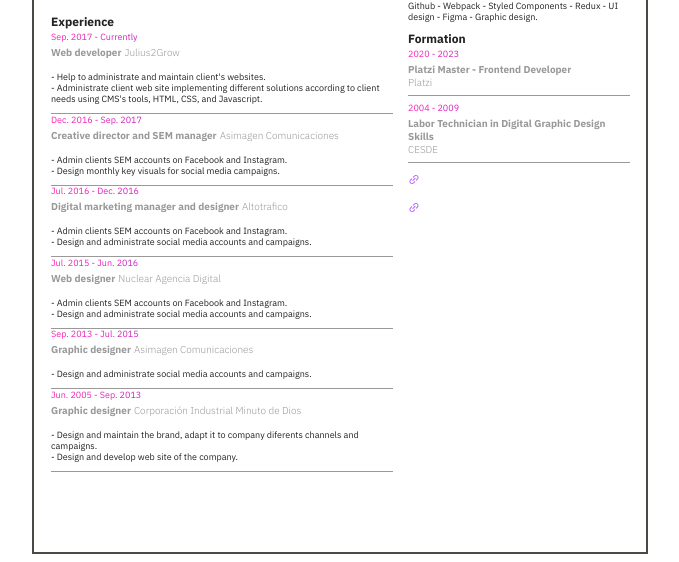
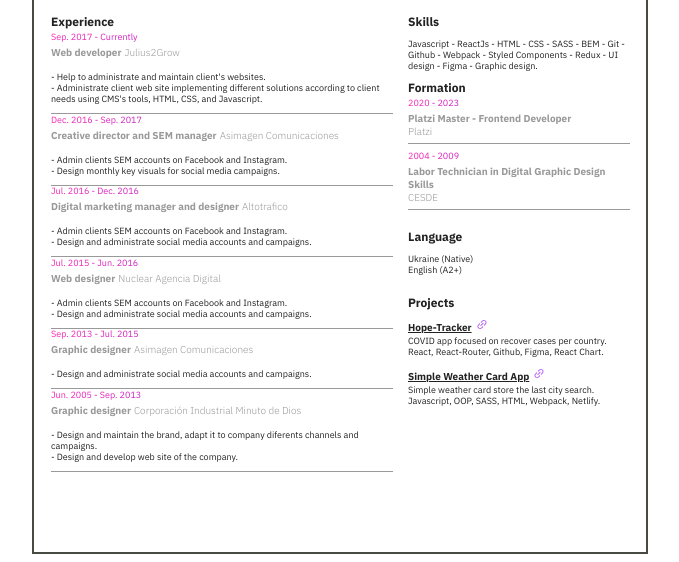
Before and after one commit to vitalik203/Resume_seven, a website: page index.html in a window 1280 px wide. Shown: the part 287-849 px from the top of the page, without its empty margins (300-979 px from the left). Drawn offline with Linux system fonts and the light colour scheme.

Commit message:
perf: finished resume page
BREAKING CHANGE: finished resume page

```diff
--- a/index.html
+++ b/index.html
@@ -109,20 +109,23 @@
                 </div>
                 <div class="col2__h-line"></div>
 
-                <div class="col2__title"></div>
-                <p class="col2__languages"></p>
+                <div class="col2__title">Language</div>
+                <p class="col2__languages">Ukraine (Native) <br>
+                    English (A2+)</p>
 
-                <div class="col2__title"></div>
+                <div class="col2__title">Projects</div>
                 <div class="col2__project-cover">
-                    <p class="project__title"></p>
+                    <a href="#" class="project__title">Hope-Tracker</a>
                     <img src="img/ant-design_link-outlined.svg" alt="linkicon" class="project__link-icon">
                 </div>
-                <div class="col2__project__description"></div>
+                <div class="col2__project__description">COVID app focused on recover cases per country.
+                    React, React-Router, Github, Figma, React Chart.</div>
                 <div class="col2__project-cover">
-                    <p class="project__title"></p>
+                    <a href="#" class="project__title">Simple Weather Card App</a>
                     <img src="img/ant-design_link-outlined.svg" alt="linkicon" class="project__link-icon">
                 </div>
-                <div class="col2__project__description"></div>
+                <div class="col2__project__description">Simple weather card store the last city search.
+                    Javascript, OOP, SASS, HTML, Webpack, Netlify.</div>
             </div>
         </main>
     </div>
--- a/styles/styles.scss
+++ b/styles/styles.scss
@@ -155,16 +155,16 @@ height: 0.5px;
 background: #999;
     }
     .main__col2 {
+        margin-top: 49px;
         width: 222px;
         .col2__h-line{
             content: "";
         width: 222px;
 height: 0.5px;
 background: #999;
-margin: 6px 0 6px 0;
+margin-top: 5px;
+margin-bottom: 6px;
         }
-    }
-    .col2__proffession-cover{
     }
     .col2__proffession__one {
         color: var(--grey, #999);
@@ -196,10 +196,6 @@ font-style: normal;
 font-weight: 400;
 line-height: normal;
     }
-    .col1__description {
-    }
-    .col1__h-line {
-    }
     .col2__languages {
         color: var(--Black, #222);
 
@@ -210,8 +206,6 @@ font-style: normal;
 font-weight: 400;
 line-height: normal;
     }
-    .col2__project-cover {
-    }
     .project__title {
         color: var(--Black, #222);
 font-family: IBM Plex Sans;
@@ -221,9 +215,28 @@ font-weight: 700;
 line-height: normal;
 text-decoration-line: underline;
     }
-    .project__link-icon {
+    .col2__title {
+        margin-bottom: 7px;
+        margin-top: 20px;
+        color: var(--Black, #222);
+
+/* Section Title */
+font-family: IBM Plex Sans;
+font-size: 12px;
+font-style: normal;
+font-weight: 700;
+line-height: normal;
     }
     .col2__project__description {
+        margin-bottom: 9px;
+        color: var(--Black, #222);
+
+/* Description */
+font-family: IBM Plex Sans;
+font-size: 9px;
+font-style: normal;
+font-weight: 400;
+line-height: normal;
     }
 }
 .footer {
```
Also changed, not shown: styles/styles.css, 1 other file.
